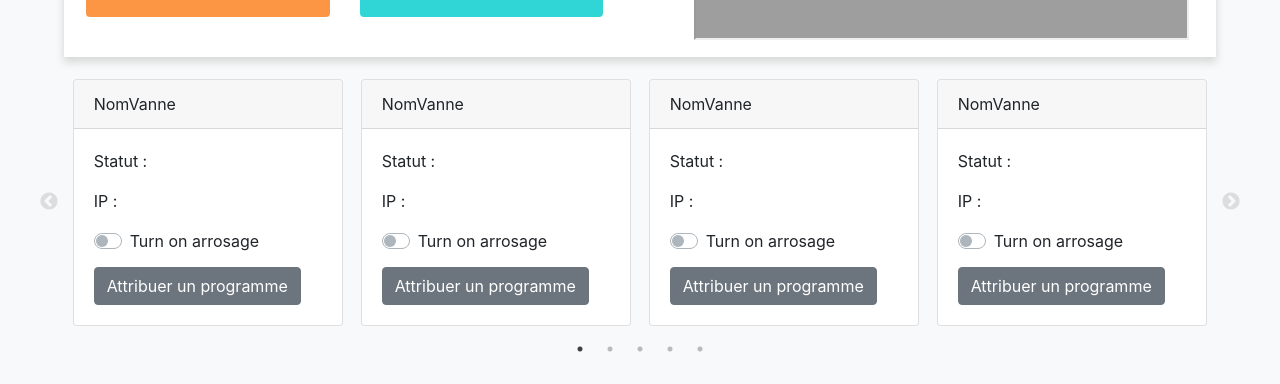
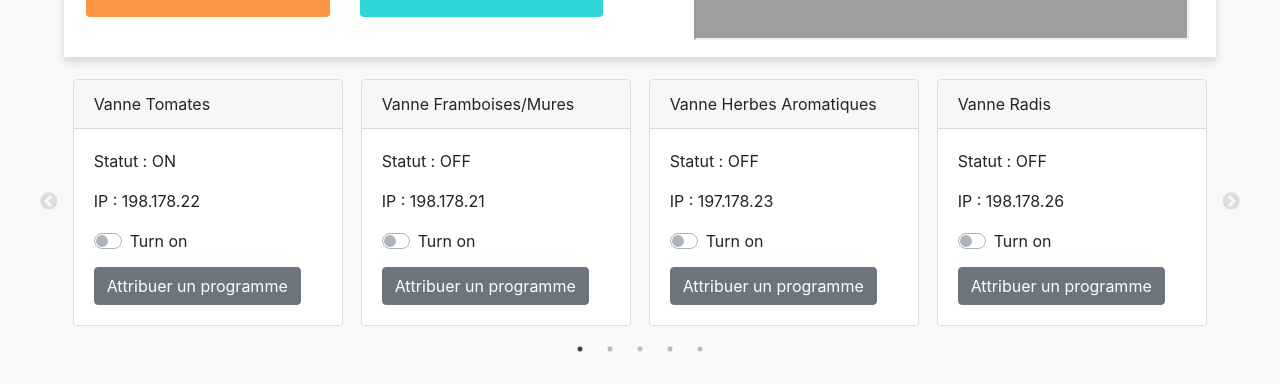
Before and after one commit to Schouketta/MyPotagerApp, a React (Create React App) app in the folder frontend/: page / in a window 1280 px wide. Shown: the part 393-777 px from the top of the page. Built offline with nearby package versions, Linux system fonts and the light colour scheme; grey boxes are pictures that could not be loaded.

Commit message:
Card slider avec data

```diff
--- a/frontend/src/Components/CardSlider.js
+++ b/frontend/src/Components/CardSlider.js
@@ -5,12 +5,14 @@ import "slick-carousel/slick/slick.css";
 import "slick-carousel/slick/slick-theme.css";
 import Slider from "react-slick";
 import "./MainContent.css";
+import { Card, Button, CardHeader, CardBody,
+  CardText, CustomInput} from 'reactstrap';
 
 
 
 class CardSlider extends Component {
 
-    state = {
+    /*state = {
         items: [
           {id: 1, title: 'item #1'},
           {id: 2, title: 'item #2'},
@@ -18,11 +20,29 @@ class CardSlider extends Component {
           {id: 4, title: 'item #4'},
           {id: 5, title: 'item #5'}
         ]
-      }
+      }*/
+
+    constructor(props)
+    {
+        super(props);
+
+        this.state = {
+            activeTab : '1',
+            tableauVannes : [
+              {id:1, nomVanne:'Vanne Tomates',            adresseIP:'198.178.22', statut:'ON',   type:'fruits'},
+              {id:2, nomVanne:'Vanne Framboises/Mures',   adresseIP:'198.178.21', statut:'OFF',  type:'légumes' },
+              {id:3, nomVanne:'Vanne Herbes Aromatiques', adresseIP:'197.178.23', statut:'OFF',  type:'herbes aromatiques'},
+              {id:4, nomVanne:'Vanne Radis',              adresseIP:'198.178.26', statut:'OFF',  type:'légumes'},
+              {id:5, nomVanne:'Vanne Courgettes',         adresseIP:'198.178.28', statut:'ON',   type:'légumes'}
+
+            ],
+          };
+
+    }
 
     render() {
 
-        const { items } = this.state;
+        //const { items } = this.state;
 
         var settings = {
           dots: true,
@@ -60,8 +80,22 @@ class CardSlider extends Component {
 
         return (
           <Slider className="sliderContainer" {...settings}>
-            {items.map(item => <div className="slider" key={item.id}><CardVanne></CardVanne></div>)}
+            {this.state.tableauVannes.map(vanne =>
+              <div className="slider" key={vanne.id}>
+                <Card>
+                  <CardHeader>{vanne.nomVanne}</CardHeader>
+                  <CardBody>
+                    <CardText>Statut : {vanne.statut}</CardText>
+                    <CardText>IP : {vanne.adresseIP}</CardText>
+                    <CustomInput type="switch" id={"switch"+vanne.id} label="Turn on" />
+                    <Button className="buttonCardVanne">Attribuer un programme</Button>
+                  </CardBody>
+                </Card>
+                </div>)
+            }
           </Slider>
+          //{items.map(item => <div className="slider" key={item.id}><CardVanne></CardVanne></div>)}
+
         );
       }
 
--- a/frontend/src/Components/CardVanne.js
+++ b/frontend/src/Components/CardVanne.js
@@ -5,17 +5,35 @@ import "./CardVanne.css";
 
 
 class CardVanne extends Component {
+
+    constructor(props)
+    {
+        super(props);
+
+        this.state = {
+            activeTab : '1',
+            tableauVannes : [
+              {id:1, nomVanne:'Vanne Tomates',            adresseIP:'198.178.22', statut:'ON',   type:'fruits'},
+              {id:2, nomVanne:'Vanne Framboises/Mures',   adresseIP:'198.178.21', statut:'OFF',  type:'légumes' },
+              {id:3, nomVanne:'Vanne Herbes Aromatiques', adresseIP:'197.178.23', statut:'OFF',  type:'herbes aromatiques'},
+              {id:4, nomVanne:'Vanne Radis',              adresseIP:'198.178.26', statut:'OFF',  type:'légumes'}
+            ],
+          };
+
+    }
+
     render() {
         return (
-                <Card>
-                    <CardHeader>NomVanne</CardHeader>
+              /* <Card>
+                    <CardHeader>{nomVanne}</CardHeader>
                     <CardBody>
-                    <CardText>Statut : </CardText>
-                    <CardText>IP : </CardText>
+                    <CardText>Statut : {statut}</CardText>
+                    <CardText>IP : {adresseIP}</CardText>
                     <CustomInput type="switch" id="exampleCustomSwitch" name="customSwitch" label="Turn on arrosage" />
                     <Button className="buttonCardVanne">Attribuer un programme</Button>
                     </CardBody>
-                </Card>
+                </Card>*/
+                <div></div>
         );
     }
 }
```
